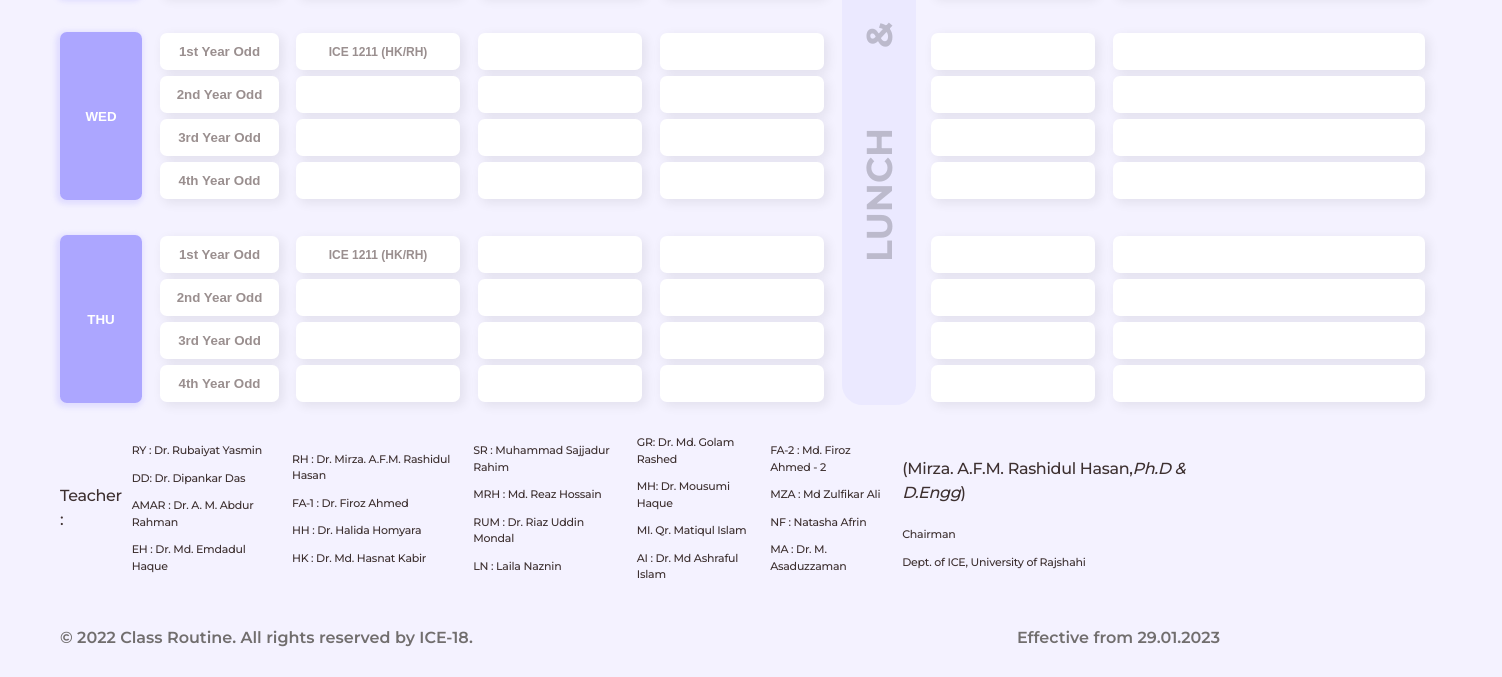
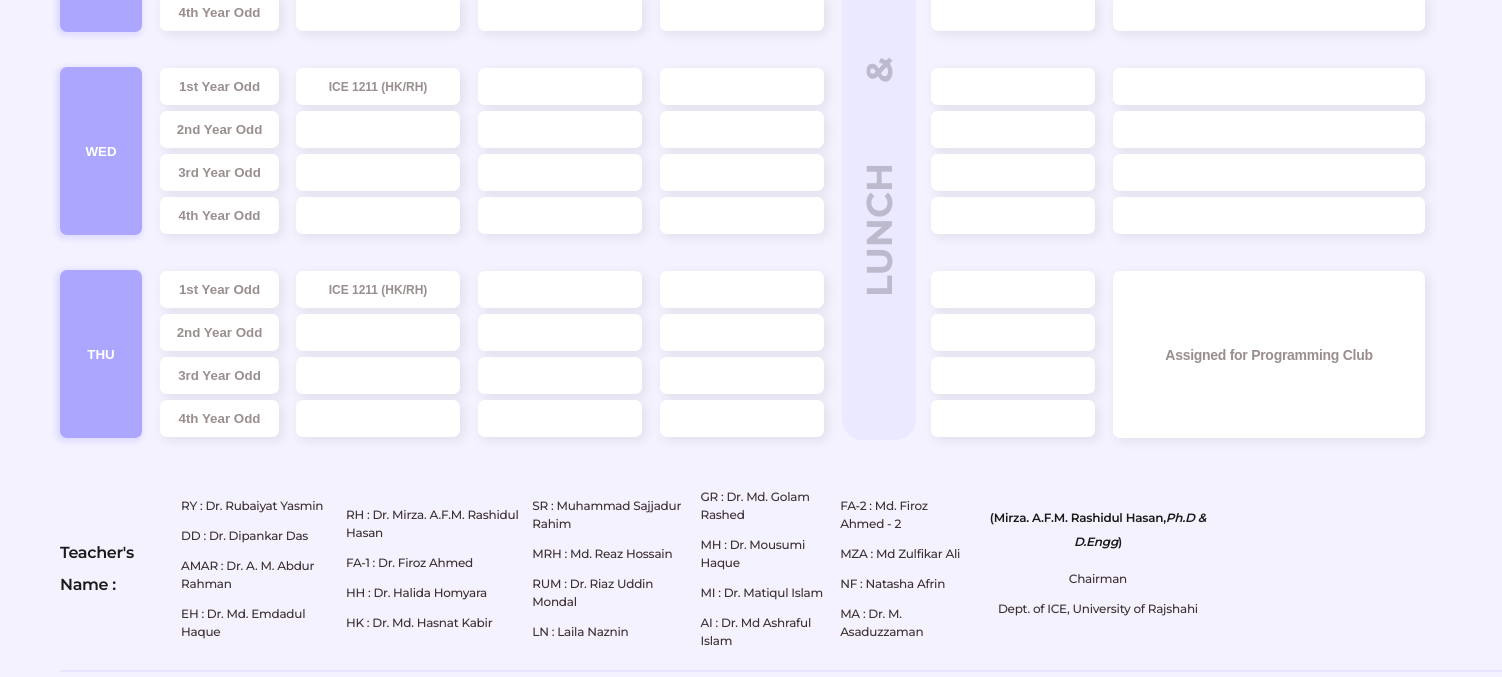
Before and after one commit to M-Rifat/Class-Routine-Management-System, a plain HTML site: page index.html in a window 1280 px wide. Shown: the part 935-1612 px from the top of the page, 1502 px wide, since content can reach past the window. Drawn offline with Linux system fonts and the light colour scheme.

Commit message:
still working

```diff
--- a/index.html
+++ b/index.html
@@ -35,7 +35,14 @@
         </div>
     </nav>
     <h2>Dept. of Information & Communication Engineering</h2>
-    <h3>Class Routine</h3>
+    <div class="headDown">
+        <h3 style="margin-right: 20px;">Class Routine</h3>
+        <img style="width:36px; height: 36px;" src="icons/download.png" alt="">
+    </div>
+  <div class="effective">
+    <p >Effective from 29.01.2023</p>
+</div>
+
     <div class="mainContent">
         <div id="header1 ">
             <input type="text" name="" id="day" value="Day">
@@ -76,86 +83,86 @@
         <div id="header3">
             <input type="text" name="" id="time1" value="9:05 AM - 10:00 AM">
 
-            <input type="text" name="" class="time1 allInput" id="su11" value="ICE 1121 [RH/HK](403)">
-            <input type="text" name="" class="time1 allInput" id="su21" value="ICE 2211 [EH/MRH](437)">
-            <input type="text" name="" class="time1 allInput" id="su31" value="ICE 3241 [HK/FA-2](440)">
-            <input type="text" name="" class="time1 allInput" id="su41" value="ICE 4211 [AMAR/FA-1](439)">
+            <input type="text" name="" class="time1 allInput" id="su11" value="" placeholder="ICE 1121 [RH/HK](403)">
+            <input type="text" name="" class="time1 allInput" id="su21" value="" placeholder="ICE 2211 [EH/MRH](437)">
+            <input type="text" name="" class="time1 allInput" id="su31" value="" placeholder="ICE 3241 [HK/FA-2](440)">
+            <input type="text" name="" class="time1 allInput" id="su41" value="" placeholder="ICE 4211 [AMAR/FA-1](439)">
 
-            <input type="text" name="" class="time1 allInput topMargin" id="mo11" value="ICE 1211 (HK/RH)">
-            <input type="text" name="" class="time1 allInput" id="mo21" value="">
-            <input type="text" name="" class="time1 allInput" id="mo31" value="">
-            <input type="text" name="" class="time1 allInput" id="mo41" value="">
+            <input type="text" name="" class="time1 allInput topMargin" id="mo11" value="" placeholder="ICE 1211 (HK/RH)">
+            <input type="text" name="" class="time1 allInput" id="mo21" value="" placeholder="">
+            <input type="text" name="" class="time1 allInput" id="mo31" value="" placeholder="">
+            <input type="text" name="" class="time1 allInput" id="mo41" value="" placeholder="">
 
-            <input type="text" name="" class="time1 allInput topMargin" id="tu11" value="ICE 1211 (HK/RH)">
-            <input type="text" name="" class="time1 allInput" id="tu21" value="">
-            <input type="text" name="" class="time1 allInput" id="tu31" value="">
-            <input type="text" name="" class="time1 allInput" id="tu41" value="">
+            <input type="text" name="" class="time1 allInput topMargin" id="tu11" value="" placeholder="ICE 1211 (HK/RH)">
+            <input type="text" name="" class="time1 allInput" id="tu21" value="" placeholder="">
+            <input type="text" name="" class="time1 allInput" id="tu31" value="" placeholder="">
+            <input type="text" name="" class="time1 allInput" id="tu41" value="" placeholder="">
 
-            <input type="text" name="" class="time1 allInput topMargin" id="we11" value="ICE 1211 (HK/RH)">
-            <input type="text" name="" class="time1 allInput" id="we21" value="">
-            <input type="text" name="" class="time1 allInput" id="we31" value="">
-            <input type="text" name="" class="time1 allInput" id="we41" value="">
+            <input type="text" name="" class="time1 allInput topMargin" id="we11" value="" placeholder="ICE 1211 (HK/RH)">
+            <input type="text" name="" class="time1 allInput" id="we21" value="" placeholder="">
+            <input type="text" name="" class="time1 allInput" id="we31" value="" placeholder="">
+            <input type="text" name="" class="time1 allInput" id="we41" value="" placeholder="">
 
-            <input type="text" name="" class="time1 allInput topMargin" id="th11" value="ICE 1211 (HK/RH)">
-            <input type="text" name="" class="time1 allInput" id="th21" value="">
-            <input type="text" name="" class="time1 allInput" id="th31" value="">
-            <input type="text" name="" class="time1 allInput" id="th41" value="">
+            <input type="text" name="" class="time1 allInput topMargin" id="th11" value="" placeholder="ICE 1211 (HK/RH)">
+            <input type="text" name="" class="time1 allInput" id="th21" value="" placeholder="">
+            <input type="text" name="" class="time1 allInput" id="th31" value="" placeholder="">
+            <input type="text" name="" class="time1 allInput" id="th41" value="" placeholder="">
         </div>
         <div id="header4">
             <input type="text" name="" id="time2" value="10:05 AM - 11:00 AM">
 
-            <input type="text" name="" class="time2 allInput" id="su12" value="">
-            <input type="text" name="" class="time2 allInput" id="su22" value="">
-            <input type="text" name="" class="time2 allInput" id="su32" value="">
-            <input type="text" name="" class="time2 allInput" id="su42" value="">
+            <input type="text" name="" class="time2 allInput" id="su12" value="" placeholder="">
+            <input type="text" name="" class="time2 allInput" id="su22" value="" placeholder="">
+            <input type="text" name="" class="time2 allInput" id="su32" value="" placeholder="">
+            <input type="text" name="" class="time2 allInput" id="su42" value="" placeholder="">
 
-            <input type="text" name="" class="time2 allInput topMargin" id="mo12" value="">
-            <input type="text" name="" class="time2 allInput" id="mo22" value="">
-            <input type="text" name="" class="time2 allInput" id="mo32" value="">
-            <input type="text" name="" class="time2 allInput" id="mo42" value="">
+            <input type="text" name="" class="time2 allInput topMargin" id="mo12" value="" placeholder="">
+            <input type="text" name="" class="time2 allInput" id="mo22" value="" placeholder="">
+            <input type="text" name="" class="time2 allInput" id="mo32" value="" placeholder="">
+            <input type="text" name="" class="time2 allInput" id="mo42" value="" placeholder="">
 
-            <input type="text" name="" class="time2 allInput topMargin" id="tu12" value="">
-            <input type="text" name="" class="time2 allInput" id="tu22" value="">
-            <input type="text" name="" class="time2 allInput" id="tu32" value="">
-            <input type="text" name="" class="time2 allInput" id="tu42" value="">
+            <input type="text" name="" class="time2 allInput topMargin" id="tu12" value="" placeholder="">
+            <input type="text" name="" class="time2 allInput" id="tu22" value="" placeholder="">
+            <input type="text" name="" class="time2 allInput" id="tu32" value="" placeholder="">
+            <input type="text" name="" class="time2 allInput" id="tu42" value="" placeholder="">
 
-            <input type="text" name="" class="time2 allInput topMargin" id="we12" value="">
-            <input type="text" name="" class="time2 allInput" id="we22" value="">
-            <input type="text" name="" class="time2 allInput" id="we32" value="">
-            <input type="text" name="" class="time2 allInput" id="we42" value="">
+            <input type="text" name="" class="time2 allInput topMargin" id="we12" value="" placeholder="">
+            <input type="text" name="" class="time2 allInput" id="we22" value="" placeholder="">
+            <input type="text" name="" class="time2 allInput" id="we32" value="" placeholder="">
+            <input type="text" name="" class="time2 allInput" id="we42" value="" placeholder="">
 
-            <input type="text" name="" class="time2 allInput topMargin" id="th12" value="">
-            <input type="text" name="" class="time2 allInput" id="th22" value="">
-            <input type="text" name="" class="time2 allInput" id="th32" value="">
-            <input type="text" name="" class="time2 allInput" id="th42" value="">
+            <input type="text" name="" class="time2 allInput topMargin" id="th12" value="" placeholder="">
+            <input type="text" name="" class="time2 allInput" id="th22" value="" placeholder="">
+            <input type="text" name="" class="time2 allInput" id="th32" value="" placeholder="">
+            <input type="text" name="" class="time2 allInput" id="th42" value="" placeholder="">
         </div>
         <div id="header5">
             <input type="text" name="" id="time3" value="11:05 AM - 12:00 PM">
 
-            <input type="text" name="" class="time3 allInput" id="su13" value="">
-            <input type="text" name="" class="time3 allInput" id="su23" value="">
-            <input type="text" name="" class="time3 allInput" id="su33" value="">
-            <input type="text" name="" class="time3 allInput" id="su43" value="">
+            <input type="text" name="" class="time3 allInput" id="su13" value="" placeholder="">
+            <input type="text" name="" class="time3 allInput" id="su23" value="" placeholder="">
+            <input type="text" name="" class="time3 allInput" id="su33" value="" placeholder="">
+            <input type="text" name="" class="time3 allInput" id="su43" value="" placeholder="">
 
-            <input type="text" name="" class="time3 allInput topMargin" id="mo13" value="">
-            <input type="text" name="" class="time3 allInput" id="mo23" value="">
-            <input type="text" name="" class="time3 allInput" id="mo33" value="">
-            <input type="text" name="" class="time3 allInput" id="mo43" value="">
+            <input type="text" name="" class="time3 allInput topMargin" id="mo13" value="" placeholder="">
+            <input type="text" name="" class="time3 allInput" id="mo23" value="" placeholder="">
+            <input type="text" name="" class="time3 allInput" id="mo33" value="" placeholder="">
+            <input type="text" name="" class="time3 allInput" id="mo43" value="" placeholder="">
 
-            <input type="text" name="" class="time3 allInput topMargin" id="tu13" value="">
-            <input type="text" name="" class="time3 allInput" id="tu23" value="">
-            <input type="text" name="" class="time3 allInput" id="tu33" value="">
-            <input type="text" name="" class="time3 allInput" id="tu43" value="">
+            <input type="text" name="" class="time3 allInput topMargin" id="tu13" value="" placeholder="">
+            <input type="text" name="" class="time3 allInput" id="tu23" value="" placeholder="">
+            <input type="text" name="" class="time3 allInput" id="tu33" value="" placeholder="">
+            <input type="text" name="" class="time3 allInput" id="tu43" value="" placeholder="">
 
-            <input type="text" name="" class="time3 allInput topMargin" id="we13" value="">
-            <input type="text" name="" class="time3 allInput" id="we23" value="">
-            <input type="text" name="" class="time3 allInput" id="we33" value="">
-            <input type="text" name="" class="time3 allInput" id="we43" value="">
+            <input type="text" name="" class="time3 allInput topMargin" id="we13" value="" placeholder="">
+            <input type="text" name="" class="time3 allInput" id="we23" value="" placeholder="">
+            <input type="text" name="" class="time3 allInput" id="we33" value="" placeholder="">
+            <input type="text" name="" class="time3 allInput" id="we43" value="" placeholder="">
 
-            <input type="text" name="" class="time3 allInput topMargin" id="th13" value="">
-            <input type="text" name="" class="time3 allInput" id="th23" value="">
-            <input type="text" name="" class="time3 allInput" id="th33" value="">
-            <input type="text" name="" class="time3 allInput" id="th43" value="">
+            <input type="text" name="" class="time3 allInput topMargin" id="th13" value="" placeholder="">
+            <input type="text" name="" class="time3 allInput" id="th23" value="" placeholder="">
+            <input type="text" name="" class="time3 allInput" id="th33" value="" placeholder="">
+            <input type="text" name="" class="time3 allInput" id="th43" value="" placeholder="">
         </div>
 
         <div class="break">
@@ -170,66 +177,65 @@
         <div id="header6">
             <input type="text" name="" id="time4" value="1:05 PM - 2:00 PM">
 
-            <input type="text" name="" class="time4 allInput" id="su14" value="">
-            <input type="text" name="" class="time4 allInput" id="su24" value="">
-            <input type="text" name="" class="time4 allInput" id="su34" value="">
-            <input type="text" name="" class="time4 allInput" id="su44" value="">
+            <input type="text" name="" class="time4 allInput" id="su14" value="" placeholder="">
+            <input type="text" name="" class="time4 allInput" id="su24" value="" placeholder="">
+            <input type="text" name="" class="time4 allInput" id="su34" value="" placeholder="">
+            <input type="text" name="" class="time4 allInput" id="su44" value="" placeholder="">
 
-            <input type="text" name="" class="time4 allInput topMargin" id="mo14" value="">
-            <input type="text" name="" class="time4 allInput" id="mo24" value="">
-            <input type="text" name="" class="time4 allInput" id="mo34" value="">
-            <input type="text" name="" class="time4 allInput" id="mo44" value="">
+            <input type="text" name="" class="time4 allInput topMargin" id="mo14" value="" placeholder="">
+            <input type="text" name="" class="time4 allInput" id="mo24" value="" placeholder="">
+            <input type="text" name="" class="time4 allInput" id="mo34" value="" placeholder="">
+            <input type="text" name="" class="time4 allInput" id="mo44" value="" placeholder="">
 
-            <input type="text" name="" class="time4 allInput topMargin" id="tu14" value="">
-            <input type="text" name="" class="time4 allInput" id="tu24" value="">
-            <input type="text" name="" class="time4 allInput" id="tu34" value="">
-            <input type="text" name="" class="time4 allInput" id="tu44" value="">
+            <input type="text" name="" class="time4 allInput topMargin" id="tu14" value="" placeholder="">
+            <input type="text" name="" class="time4 allInput" id="tu24" value="" placeholder="">
+            <input type="text" name="" class="time4 allInput" id="tu34" value="" placeholder="">
+            <input type="text" name="" class="time4 allInput" id="tu44" value="" placeholder="">
 
-            <input type="text" name="" class="time4 allInput topMargin" id="we14" value="">
-            <input type="text" name="" class="time4 allInput" id="we24" value="">
-            <input type="text" name="" class="time4 allInput" id="we34" value="">
-            <input type="text" name="" class="time4 allInput" id="we44" value="">
+            <input type="text" name="" class="time4 allInput topMargin" id="we14" value="" placeholder="">
+            <input type="text" name="" class="time4 allInput" id="we24" value="" placeholder="">
+            <input type="text" name="" class="time4 allInput" id="we34" value="" placeholder="">
+            <input type="text" name="" class="time4 allInput" id="we44" value="" placeholder="">
 
-            <input type="text" name="" class="time4 allInput topMargin" id="th14" value="">
-            <input type="text" name="" class="time4 allInput" id="th24" value="">
-            <input type="text" name="" class="time4 allInput" id="th34" value="">
-            <input type="text" name="" class="time4 allInput" id="th44" value="">
+            <input type="text" name="" class="time4 allInput topMargin" id="th14" value="" placeholder="">
+            <input type="text" name="" class="time4 allInput" id="th24" value="" placeholder="">
+            <input type="text" name="" class="time4 allInput" id="th34" value="" placeholder="">
+            <input type="text" name="" class="time4 allInput" id="th44" value="" placeholder="">
         </div>
         <div id="header7">
             <input type="text" name="" id="time5" value="1:05 PM - 4:00 PM">
 
-            <input type="text" name="" class="time5 allInput" id="su1" value="">
-            <input type="text" name="" class="time5 allInput" id="su2" value="">
-            <input type="text" name="" class="time5 allInput" id="su3" value="">
-            <input type="text" name="" class="time5 allInput" id="su4" value="">
+            <input type="text" name="" class="time5 allInput" id="su1" value="" placeholder="">
+            <input type="text" name="" class="time5 allInput" id="su2" value="" placeholder="">
+            <input type="text" name="" class="time5 allInput" id="su3" value="" placeholder="">
+            <input type="text" name="" class="time5 allInput" id="su4" value="" placeholder="">
 
-            <input type="text" name="" class="time5 allInput topMargin" id="mo1" value="">
-            <input type="text" name="" class="time5 allInput" id="mo2" value="">
-            <input type="text" name="" class="time5 allInput" id="mo3" value="">
-            <input type="text" name="" class="time5 allInput" id="mo4" value="">
+            <input type="text" name="" class="time5 allInput topMargin" id="mo1" value="" placeholder="">
+            <input type="text" name="" class="time5 allInput" id="mo2" value="" placeholder="">
+            <input type="text" name="" class="time5 allInput" id="mo3" value="" placeholder="">
+            <input type="text" name="" class="time5 allInput" id="mo4" value="" placeholder="">
 
-            <input type="text" name="" class="time5 allInput topMargin" id="tu1" value="">
-            <input type="text" name="" class="time5 allInput" id="tu2" value="">
-            <input type="text" name="" class="time5 allInput" id="tu3" value="">
-            <input type="text" name="" class="time5 allInput" id="tu4" value="">
+            <input type="text" name="" class="time5 allInput topMargin" id="tu1" value="" placeholder="">
+            <input type="text" name="" class="time5 allInput" id="tu2" value="" placeholder="">
+            <input type="text" name="" class="time5 allInput" id="tu3" value="" placeholder="">
+            <input type="text" name="" class="time5 allInput" id="tu4" value="" placeholder="">
 
-            <input type="text" name="" class="time5 allInput topMargin" id="we1" value="">
-            <input type="text" name="" class="time5 allInput" id="we2" value="">
-            <input type="text" name="" class="time5 allInput" id="we3" value="">
-            <input type="text" name="" class="time5 allInput" id="we4" value="">
+            <input type="text" name="" class="time5 allInput topMargin" id="we1" value="" placeholder="">
+            <input type="text" name="" class="time5 allInput" id="we2" value="" placeholder="">
+            <input type="text" name="" class="time5 allInput" id="we3" value="" placeholder="">
+            <input type="text" name="" class="time5 allInput" id="we4" value="" placeholder="">
 
-            <input type="text" name="" class="time5 allInput topMargin" id="th1" value="">
-            <input type="text" name="" class="time5 allInput" id="th2" value="">
-            <input type="text" name="" class="time5 allInput" id="th3" value="">
-            <input type="text" name="" class="time5 allInput" id="th4" value="">
+            <input type="text" name="" class="time5 allInput topMargin programming" id="th1" value="Assigned for Programming Club" placeholder="">
         </div>
     </div>
 
     <div class="footerTop">
-        <div><h4>Teacher : </h4></div>
+        <div class="mid">
+        <div><h4>Teacher's Name : </h4></div>
+
         <div>
             <p>RY : Dr. Rubaiyat Yasmin</p>
-            <p>DD: Dr. Dipankar Das</p>
+            <p>DD : Dr. Dipankar Das</p>
             <p>AMAR : Dr. A. M. Abdur Rahman</p>
             <p>EH : Dr. Md. Emdadul Haque</p>
         </div>
@@ -246,9 +252,9 @@
             <p>LN : Laila Naznin</p>
         </div>
         <div>
-            <p>GR: Dr. Md. Golam Rashed</p>
-            <p>MH: Dr. Mousumi Haque</p>
-            <p>MI. Qr. Matiqul Islam</p>
+            <p>GR : Dr. Md. Golam Rashed</p>
+            <p>MH : Dr. Mousumi Haque</p>
+            <p>MI : Dr. Matiqul Islam</p>
             <p>AI : Dr. Md Ashraful Islam</p>
         </div>
         <div>
@@ -257,6 +263,8 @@
             <p>NF : Natasha Afrin</p>
             <p>MA : Dr. M. Asaduzzaman</p>
         </div>
+
+    </div>
         <div class="chairman">
             <h4>(Mirza. A.F.M. Rashidul Hasan,<i>Ph.D & D.Engg</i>)</h4>
             <p>Chairman</p>
@@ -269,7 +277,12 @@
 
     <div class="footerBottom">
        <p>© 2022 Class Routine. All rights reserved by ICE-18.</p>
-       <p>Effective from 29.01.2023</p>
+       <div>
+        <img style="margin-right: 20px;" src="icons/linkedin.png" alt="">
+        <img style="margin-right: 20px;" src="icons/fb.png" alt="">
+        <img src="icons/link-04.png" alt="">
+        <a href="https://www.ru.ac.bd/ice/">https://www.ru.ac.bd/ice/</a>
+       </div>
     </div>
 
     <script src="script.js"></script>
--- a/script.js
+++ b/script.js
@@ -1,12 +1,12 @@
 var dis=document.querySelectorAll('input');
 var ena=document.querySelectorAll('.time1')
 
-dis.forEach(element => {
-    element.disabled = true;
-});
-ena.forEach(element => {
-    element.disabled = false;
-});
+// dis.forEach(element => {
+//     element.disabled = true;
+// });
+// ena.forEach(element => {
+//     element.disabled = false;
+// });
 
 
 
--- a/style.css
+++ b/style.css
@@ -10,6 +10,15 @@ body {
     box-sizing: border-box;
     font-family: 'Montserrat';
     margin: 10px 60px 0px 60px;
+}
+
+a {
+    text-decoration: none;
+}
+
+::placeholder {
+    font-size: 12px;
+    color: #9A8F8F;
 }
 
 #navbar {
@@ -87,6 +96,7 @@ h2 {
     font-weight: 600;
     font-size: 36px;
     color: #1A1A1A;
+    height: 30px;
 }
 
 h3 {
@@ -96,7 +106,33 @@ h3 {
     margin-top: 10px;
     margin-bottom: 50px;
     color: #3D3030;
+}
 
+.headDown {
+    height: 80px;
+    display: flex;
+    justify-content: center;
+    align-items: baseline;
+}
+
+.effective {
+    display: flex;
+    justify-content: center;
+    align-items: center;
+    margin-left: 550px;
+    padding: 6px 24px;
+    gap: 10px;
+    width: 224px;
+    height: 34px;
+    margin-bottom: 30px;
+    background: #EAE9FF;
+    border-radius: 12px;
+
+    font-weight: 700;
+    font-size: 14px;
+    line-height: 160%;
+    letter-spacing: -0.03em;
+    color: #8D8CA9;
 }
 
 /* mainContent */
@@ -214,8 +250,25 @@ h3 {
     border-radius: 6.82667px;
 }
 
+.programming {
+    width: 308px;
+    height: 165px;
+    background: #FFFFFF;
+    box-shadow: 3.41333px 3.41333px 10.24px 0.853333px rgba(0, 0, 0, 0.07);
+    border-radius: 6.82667px;
+
+    font-weight: 600;
+    font-size: 14px;
+    line-height: 200%;
+    text-align: center;
+    letter-spacing: -0.02em;
+
+    color: #9A8F8F;
+}
+
 /* footer */
-.footerTop {
+.footerTop,
+.mid {
     margin-top: 18px;
     display: flex;
     justify-content: space-between;
@@ -223,15 +276,15 @@ h3 {
 }
 
 .footerTop h4 {
+    font-weight: 600;
     font-size: 16px;
-    font-weight: 500;
-    line-height: 150%;
+    line-height: 200%;
     letter-spacing: -0.02em;
-    color: #3D3030;
+    color: #1A1A1A;
 }
 
 .footerTop p {
-    font-size: 11px;
+    font-size: 12px;
     font-weight: 500;
     line-height: 150%;
     letter-spacing: -0.02em;
@@ -242,17 +295,37 @@ h3 {
     margin-right: 10px;
 }
 
-.footer hr {
+hr {
     width: 1440px;
     height: 0px;
     left: 0px;
     border: 1px solid rgba(173, 166, 255, 0.19);
 }
 
+.chairman {
+    text-align: center;
+}
+
+.chairman h4 {
+    font-size: 12px;
+}
+
 .footerBottom {
     display: flex;
     justify-content: space-between;
     align-items: center;
+}
+
+.footerBottom img {
+    width: 24px;
+    height: 24px;
+}
+
+.footerBottom a {
+    font-weight: 600;
+    font-size: 16px;
+    line-height: 24px;
+    color: #716E6E;
 }
 
 .footerBottom p {
```
Also changed, not shown: icons/download.png (added), icons/fb.png (added), icons/link-04.png (added), icons/linkedin.png (added).
